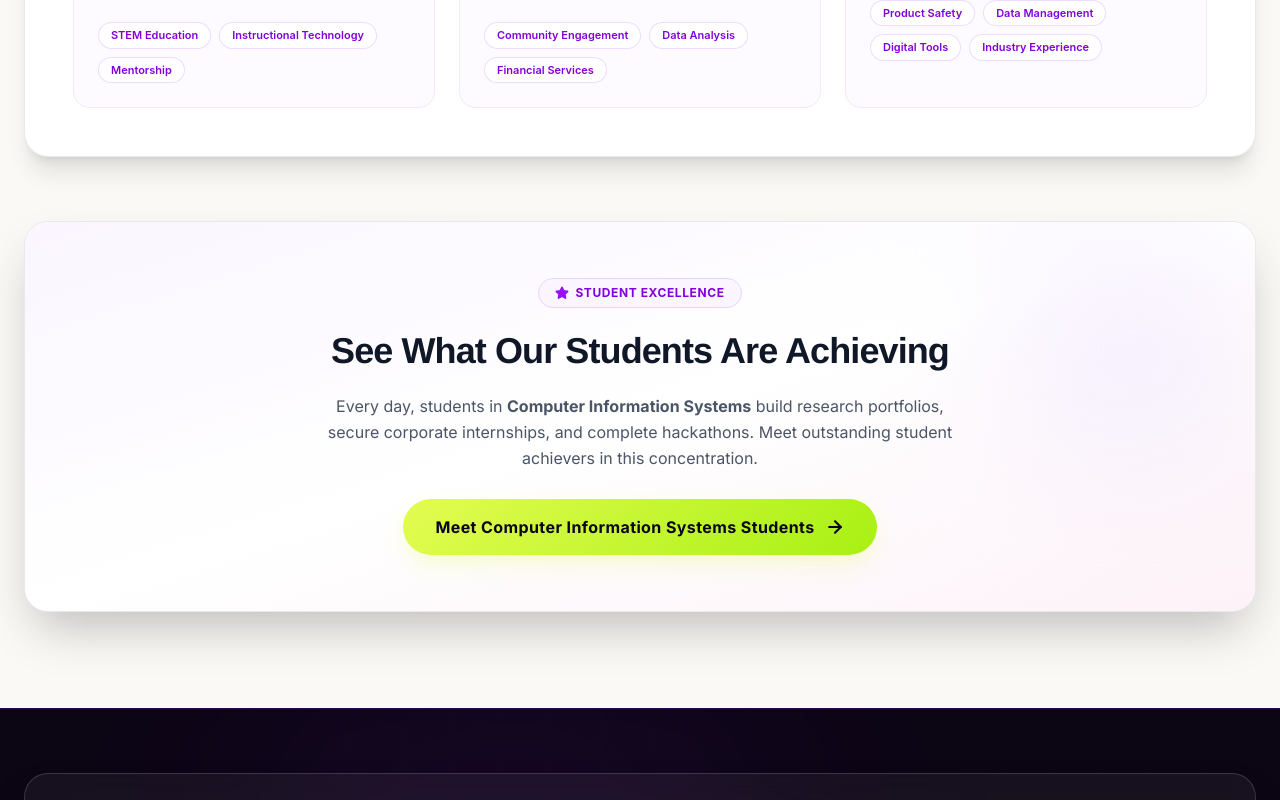
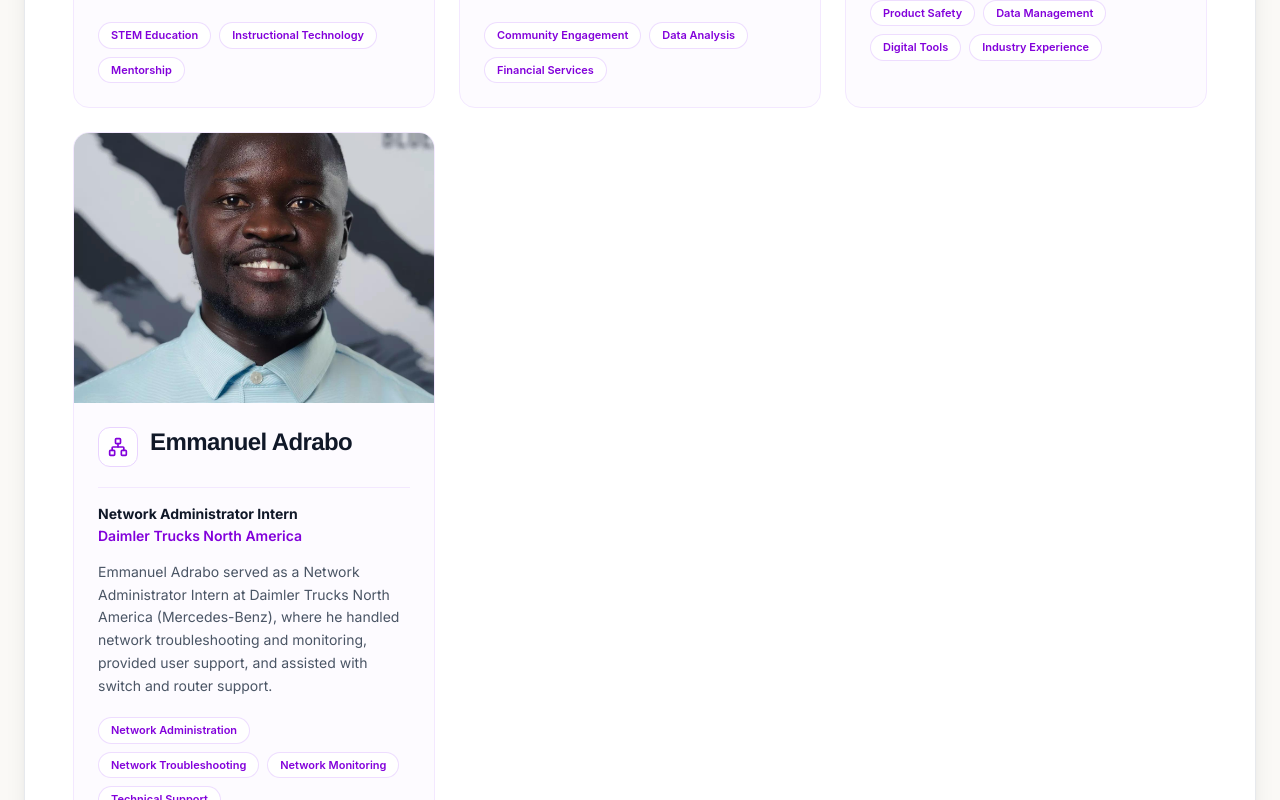
Before and after one commit to Aidarag/lc-stem-website, a Next.js app: page /programs/computer-information-systems in a window 1280 px wide. Shown: the part 2760-3560 px from the top of the page. Built offline with nearby package versions, Linux system fonts and the light colour scheme; no server answers.

Commit message:
Added new student success profile for Jephter Ofori in the CISStudentSuccessSection component, including image and description. Updated imports to include the Network icon from lucide-react.

```diff
--- a/src/components/programs/BusinessStudentSuccessSection.tsx
+++ b/src/components/programs/BusinessStudentSuccessSection.tsx
@@ -1,5 +1,5 @@
 import Image from 'next/image';
-import { BriefcaseBusiness, ChartNoAxesCombined, Landmark } from 'lucide-react';
+import { BriefcaseBusiness, ChartNoAxesCombined, Landmark, Wallet } from 'lucide-react';
 import ScrollReveal from '@/components/ui/ScrollReveal';
 
 const businessStudents = [
@@ -36,6 +36,17 @@ const businessStudents = [
       'Innovation Sprint',
     ],
     icon: ChartNoAxesCombined,
+  },
+  {
+    name: 'Ellis Dogbe-Gakpetor',
+    roles: ['Finance Intern'],
+    organizations: ['AccessPoint Health Systems'],
+    image: '/images/business-student-success/ellis-dogbe-gakpetor-accesspoint-profile.jpeg',
+    imageAlt: 'Professional portrait of Ellis Dogbe-Gakpetor wearing a gray suit and patterned tie',
+    description:
+      'Ellis Dogbe-Gakpetor serves as a Finance Intern at AccessPoint Health Systems, supporting financial operations and analysis within a healthcare organization.',
+    highlights: ['Finance', 'Financial Analysis', 'Healthcare Industry', 'Business Operations'],
+    icon: Wallet,
   },
 ] as const;
 
--- a/src/components/programs/CISStudentSuccessSection.tsx
+++ b/src/components/programs/CISStudentSuccessSection.tsx
@@ -1,5 +1,5 @@
 import Image from 'next/image';
-import { Cloud, Database, GraduationCap, Laptop, MonitorCog, ShieldCheck, Users } from 'lucide-react';
+import { Cloud, Database, GraduationCap, Laptop, MonitorCog, Network, ShieldCheck, Users } from 'lucide-react';
 import ScrollReveal from '@/components/ui/ScrollReveal';
 
 const students = [
@@ -74,6 +74,18 @@ const students = [
     imagePosition: '50% 50%',
     tags: ['Product Safety', 'Data Management', 'Digital Tools', 'Industry Experience'],
     icon: Database,
+  },
+  {
+    name: 'Emmanuel Adrabo',
+    roles: ['Network Administrator Intern'],
+    organizations: ['Daimler Trucks North America'],
+    description:
+      'Emmanuel Adrabo served as a Network Administrator Intern at Daimler Trucks North America (Mercedes-Benz), where he handled network troubleshooting and monitoring, provided user support, and assisted with switch and router support.',
+    image: '/images/cis-student-success/emmanuel-adrabo-daimler-profile.jpeg',
+    imageAlt: 'Portrait of Emmanuel Adrabo wearing a light blue Livingstone College Golf Team polo',
+    imagePosition: '50% 20%',
+    tags: ['Network Administration', 'Network Troubleshooting', 'Network Monitoring', 'Technical Support'],
+    icon: Network,
   },
 ] as const;
 
```
Also changed, not shown: public/images/business-student-success/ellis-dogbe-gakpetor-accesspoint-profile.jpeg (added), public/images/cis-student-success/emmanuel-adrabo-daimler-profile.jpeg (added).
